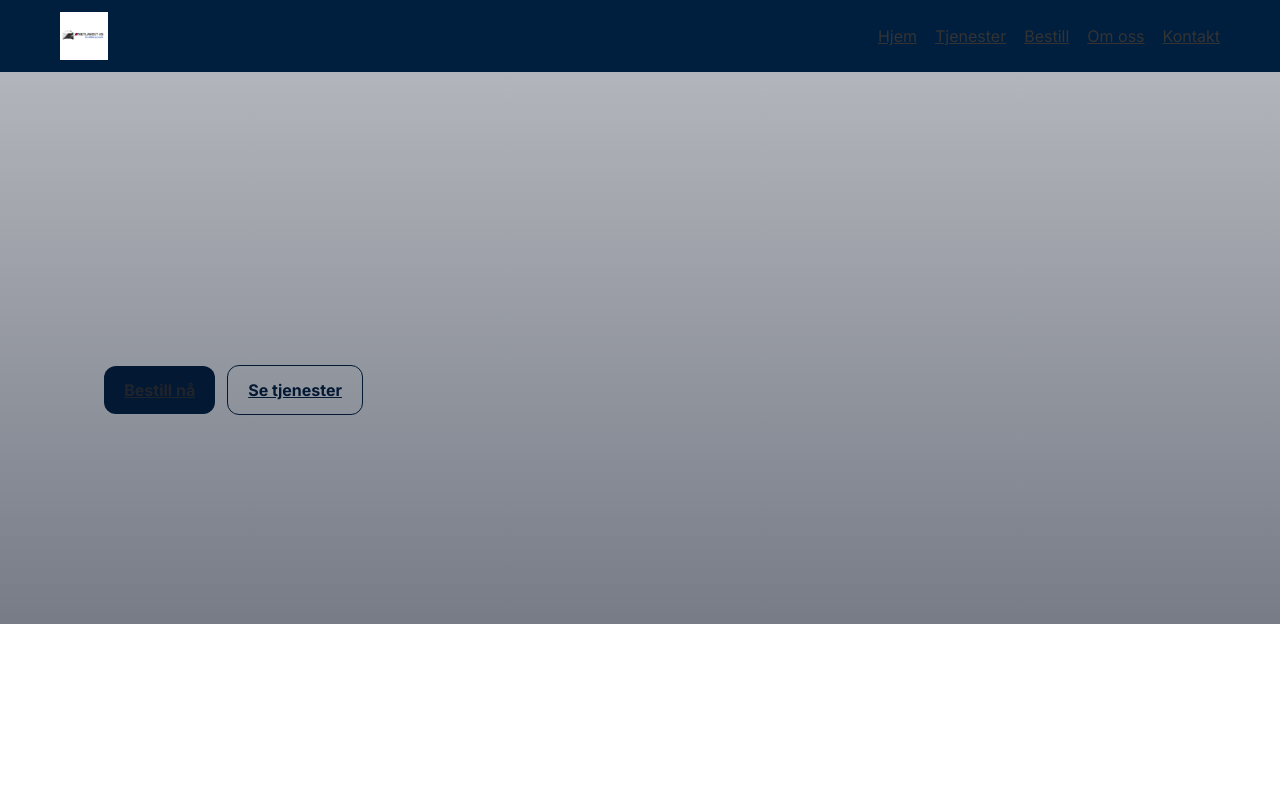
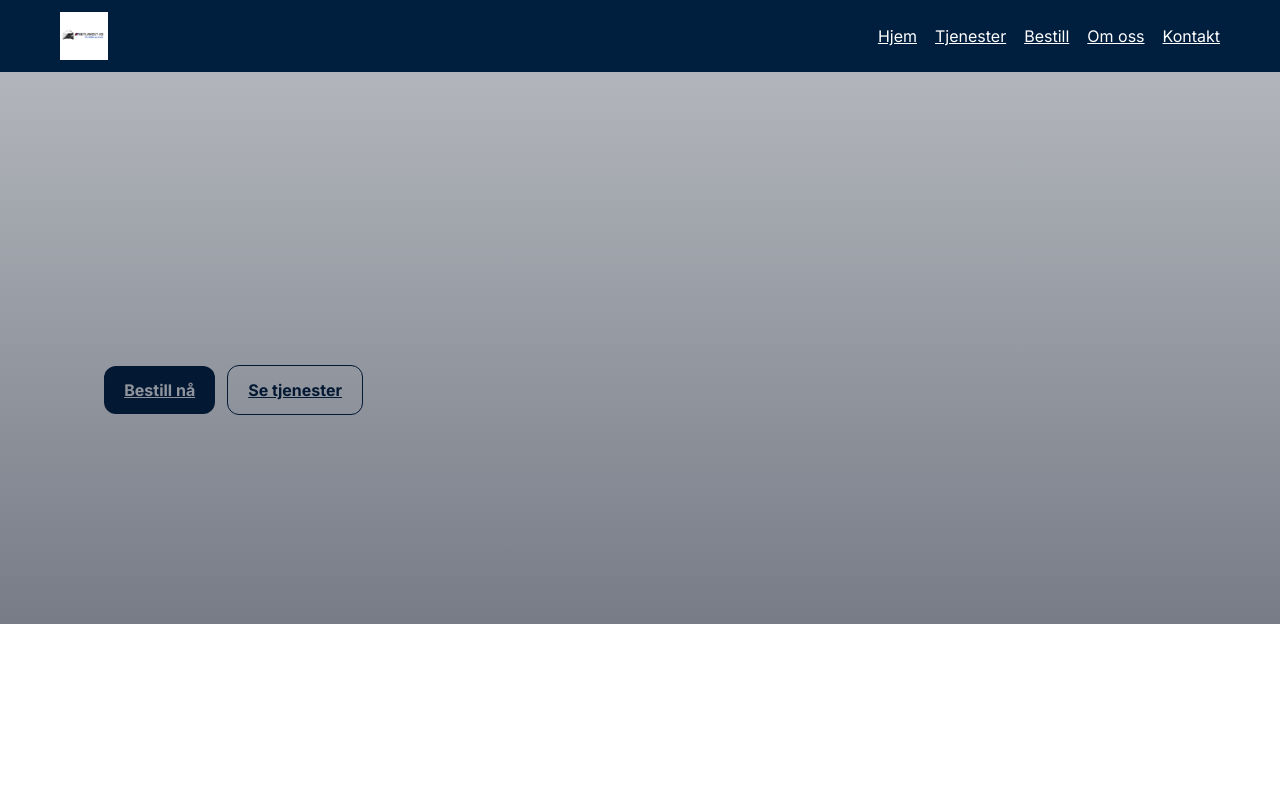
Before and after one commit to Baizly/Baizly, a plain HTML site: page index.html in a window 1280 px wide. Shown: the top 800 px of the page. Drawn offline with Linux system fonts and the light colour scheme.

Commit message:
Update index.html

```diff
--- a/index.html
+++ b/index.html
@@ -33,7 +33,7 @@ Quick config example (edit in the CONFIG block near top of file):
   :root{
   --primary:#001f3f;   /* navy */
   --accent:#ffffff;    /* white */
-  --accent:#333333;     /* dark grey for accent text */
+  --accent:#ffffff;     /* dark grey for accent text */
   --bg:#ffffff;        /* page background */
   --glass:rgba(255,255,255,0.9);
   --garage-name: 'NETLANDET AS';
```
